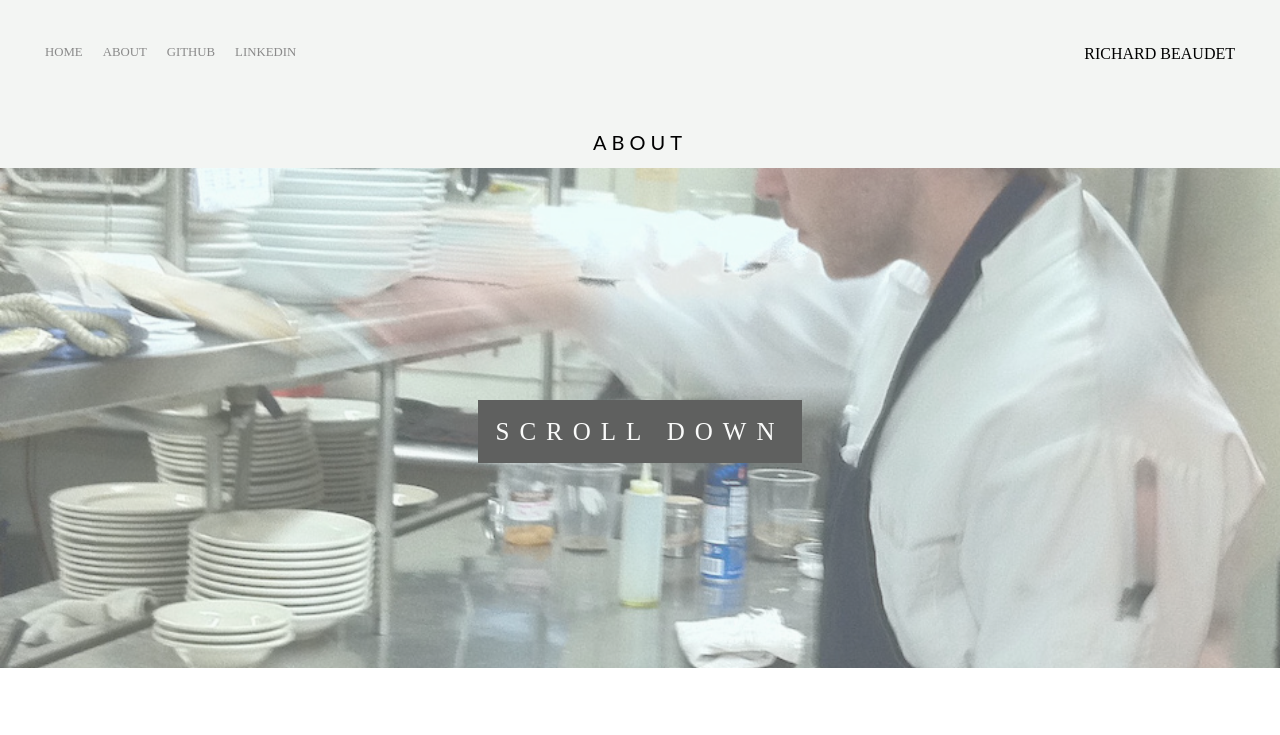
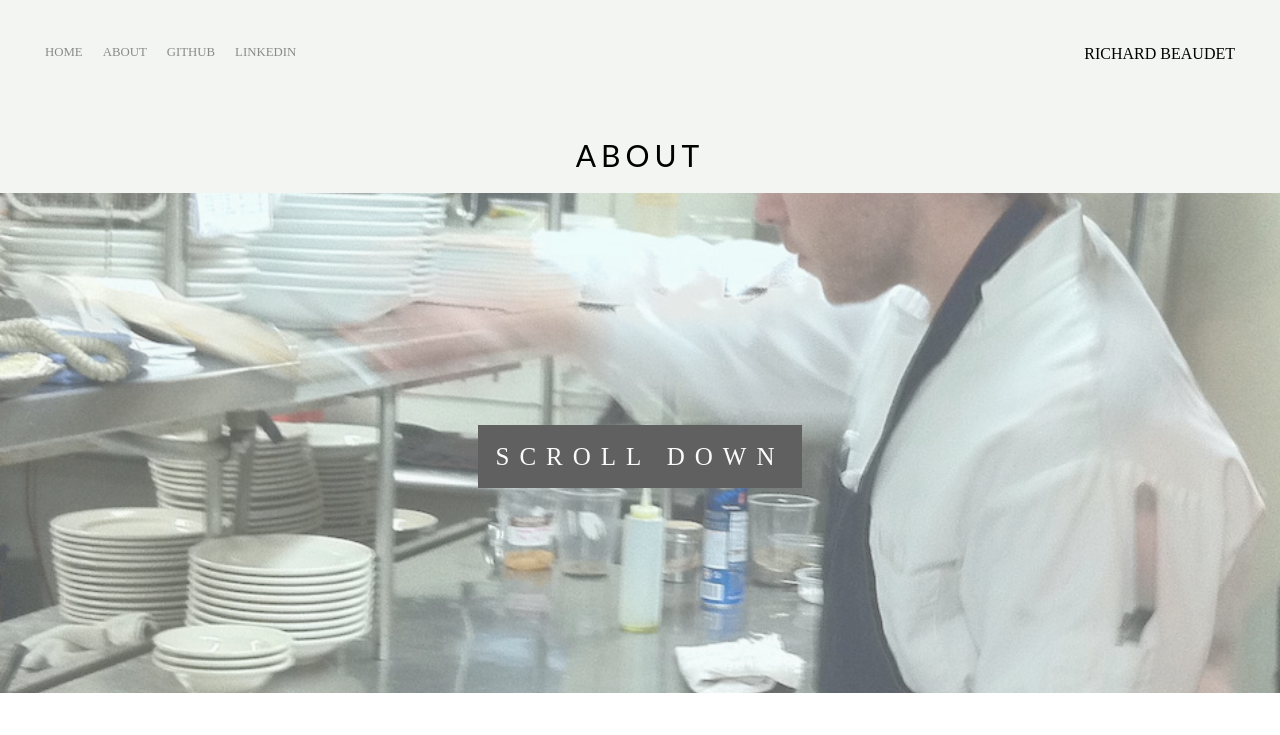
Before and after one commit to sad-panda-dev/sad-panda-dev.github.io, a plain HTML site: page about.html in a window 1280 px wide. Shown: the top 735 px of the page. Drawn offline with Linux system fonts and the light colour scheme.

Commit message:
Update about.html

```diff
--- a/about.html
+++ b/about.html
@@ -34,7 +34,7 @@
             </div>
         </div>
 
-        <h1 style="font: 20px 'Lato', sans-serif;letter-spacing: 5px; text-align: center;">ABOUT</h1>
+        <h1 style="font: 30px 'Lato', sans-serif;letter-spacing: 5px; text-align: center;">ABOUT</h1>
         <div class="bgimg-1">
             <div class="caption">
                 <span class="border">SCROLL DOWN</span>
```
